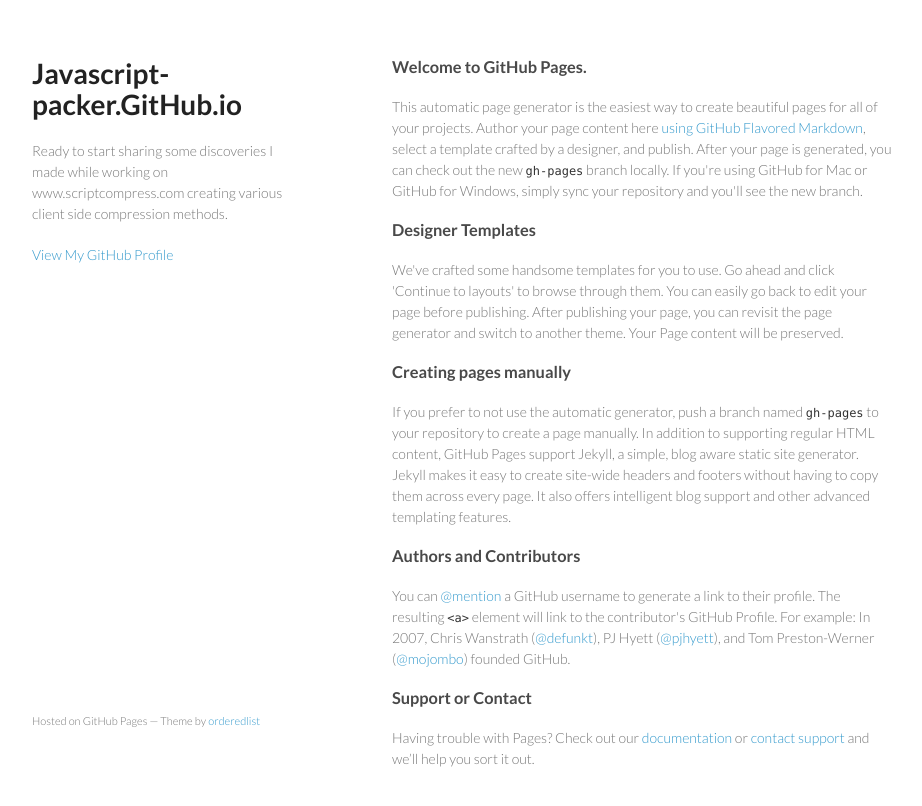
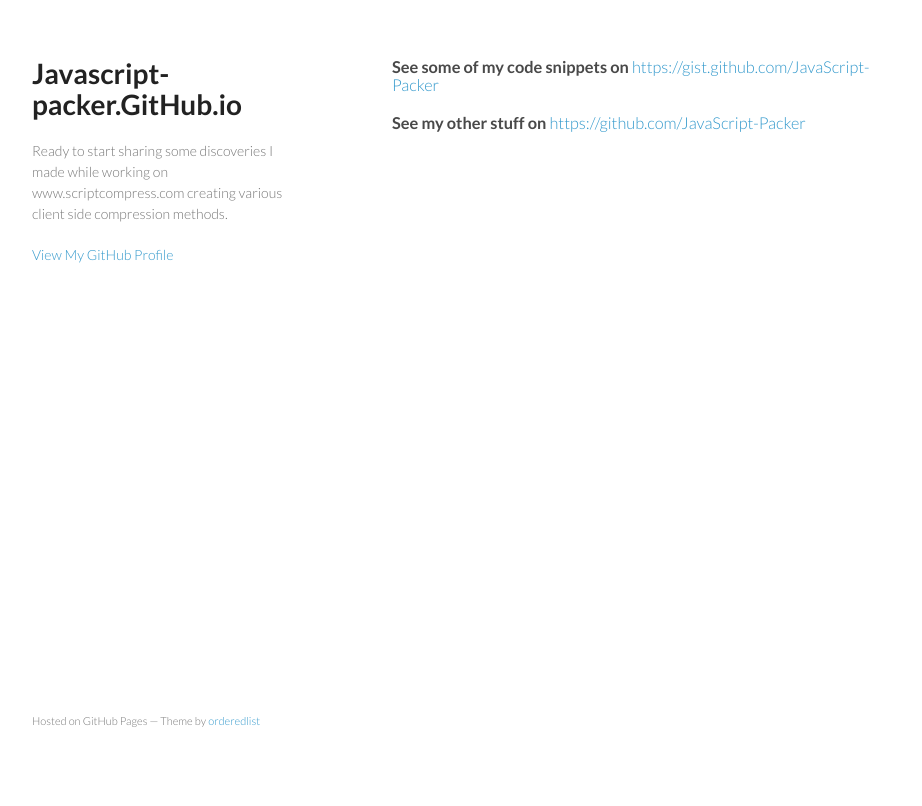
Before and after one commit to JavaScript-Packer/javascript-packer.github.io, a plain HTML site: page index.html in a window 1280 px wide. Shown: the whole page, without its empty margins (178-1100 px from the left). Drawn offline with Linux system fonts and the light colour scheme.

Commit message:
Replace master branch with page content via GitHub

```diff
--- a/index.html
+++ b/index.html
@@ -24,29 +24,12 @@
       </header>
       <section>
         <h3>
-<a id="welcome-to-github-pages" class="anchor" href="#welcome-to-github-pages" aria-hidden="true"><span class="octicon octicon-link"></span></a>Welcome to GitHub Pages.</h3>
-
-<p>This automatic page generator is the easiest way to create beautiful pages for all of your projects. Author your page content here <a href="https://guides.github.com/features/mastering-markdown/">using GitHub Flavored Markdown</a>, select a template crafted by a designer, and publish. After your page is generated, you can check out the new <code>gh-pages</code> branch locally. If you're using GitHub for Mac or GitHub for Windows, simply sync your repository and you'll see the new branch.</p>
+<a id="see-some-of-my-code-snippets-on-httpsgistgithubcomjavascript-packer" class="anchor" href="#see-some-of-my-code-snippets-on-httpsgistgithubcomjavascript-packer" aria-hidden="true"><span class="octicon octicon-link"></span></a>See some of my code snippets on <a href="https://gist.github.com/JavaScript-Packer">https://gist.github.com/JavaScript-Packer</a>
+</h3>
 
 <h3>
-<a id="designer-templates" class="anchor" href="#designer-templates" aria-hidden="true"><span class="octicon octicon-link"></span></a>Designer Templates</h3>
-
-<p>We've crafted some handsome templates for you to use. Go ahead and click 'Continue to layouts' to browse through them. You can easily go back to edit your page before publishing. After publishing your page, you can revisit the page generator and switch to another theme. Your Page content will be preserved.</p>
-
-<h3>
-<a id="creating-pages-manually" class="anchor" href="#creating-pages-manually" aria-hidden="true"><span class="octicon octicon-link"></span></a>Creating pages manually</h3>
-
-<p>If you prefer to not use the automatic generator, push a branch named <code>gh-pages</code> to your repository to create a page manually. In addition to supporting regular HTML content, GitHub Pages support Jekyll, a simple, blog aware static site generator. Jekyll makes it easy to create site-wide headers and footers without having to copy them across every page. It also offers intelligent blog support and other advanced templating features.</p>
-
-<h3>
-<a id="authors-and-contributors" class="anchor" href="#authors-and-contributors" aria-hidden="true"><span class="octicon octicon-link"></span></a>Authors and Contributors</h3>
-
-<p>You can <a href="https://github.com/blog/821" class="user-mention">@mention</a> a GitHub username to generate a link to their profile. The resulting <code>&lt;a&gt;</code> element will link to the contributor's GitHub Profile. For example: In 2007, Chris Wanstrath (<a href="https://github.com/defunkt" class="user-mention">@defunkt</a>), PJ Hyett (<a href="https://github.com/pjhyett" class="user-mention">@pjhyett</a>), and Tom Preston-Werner (<a href="https://github.com/mojombo" class="user-mention">@mojombo</a>) founded GitHub.</p>
-
-<h3>
-<a id="support-or-contact" class="anchor" href="#support-or-contact" aria-hidden="true"><span class="octicon octicon-link"></span></a>Support or Contact</h3>
-
-<p>Having trouble with Pages? Check out our <a href="https://help.github.com/pages">documentation</a> or <a href="https://github.com/contact">contact support</a> and we’ll help you sort it out.</p>
+<a id="see-my-other-stuff-on-httpsgithubcomjavascript-packer" class="anchor" href="#see-my-other-stuff-on-httpsgithubcomjavascript-packer" aria-hidden="true"><span class="octicon octicon-link"></span></a>See my other stuff on <a href="https://github.com/JavaScript-Packer">https://github.com/JavaScript-Packer</a>
+</h3>
       </section>
       <footer>
         <p><small>Hosted on GitHub Pages &mdash; Theme by <a href="https://github.com/orderedlist">orderedlist</a></small></p>
```
Also changed, not shown: params.json (+1 -1 lines).
